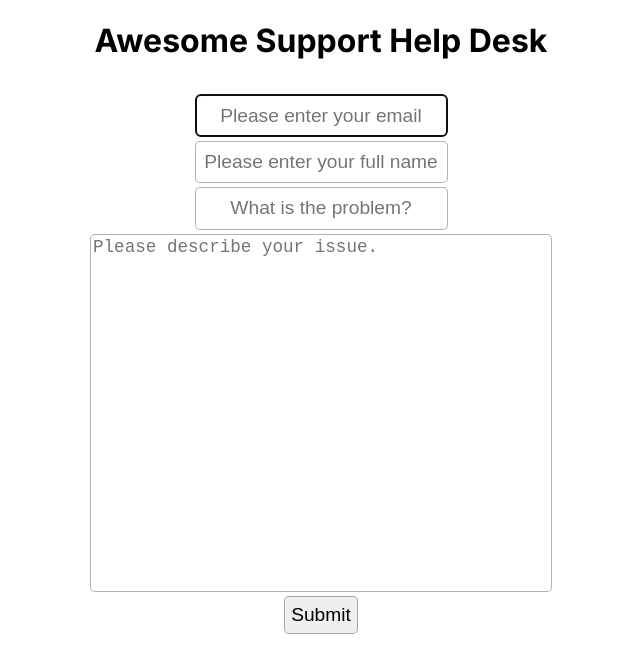
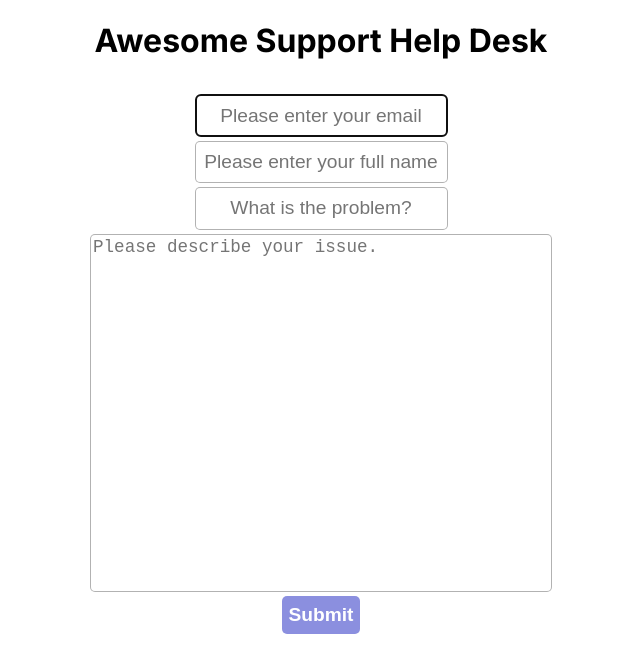
Before and after one commit to mjhult/Zealthy-Assessment, a Next.js app: page / in a window 1280 px wide. Shown: the top 672 px of the page, without its empty margins (319-959 px from the left). Built offline with nearby package versions, Linux system fonts and the light colour scheme.

Commit message:
Added styling for buttons

```diff
--- a/src/styles/globals.scss
+++ b/src/styles/globals.scss
@@ -1,3 +1,5 @@
+@import './colors';
+
 html,
 body {
   margin: 0px;
@@ -7,7 +9,11 @@ body {
 
 main {
   width: 100vw;
-  height: 100lvh;
+  height: 100svh;
+
+  * {
+    border-radius: 5px;
+  }
 
   input {
     font-size: 1.2rem;
@@ -22,6 +28,19 @@ main {
   input,
   textarea {
     border: solid rgba(0, 0, 0, 0.3) 1px;
-    border-radius: 5px;
+  }
+
+  input[type='submit'],
+  button {
+    transition: all 300ms ease-in-out;
+    height: 3em;
+    background-color: $secondary;
+    border: none;
+    color: white;
+    font-size: 1.2em;
+    font-weight: 600;
+  }
+  input[type='submit']:hover {
+    filter: brightness(0.9);
   }
 }
```
